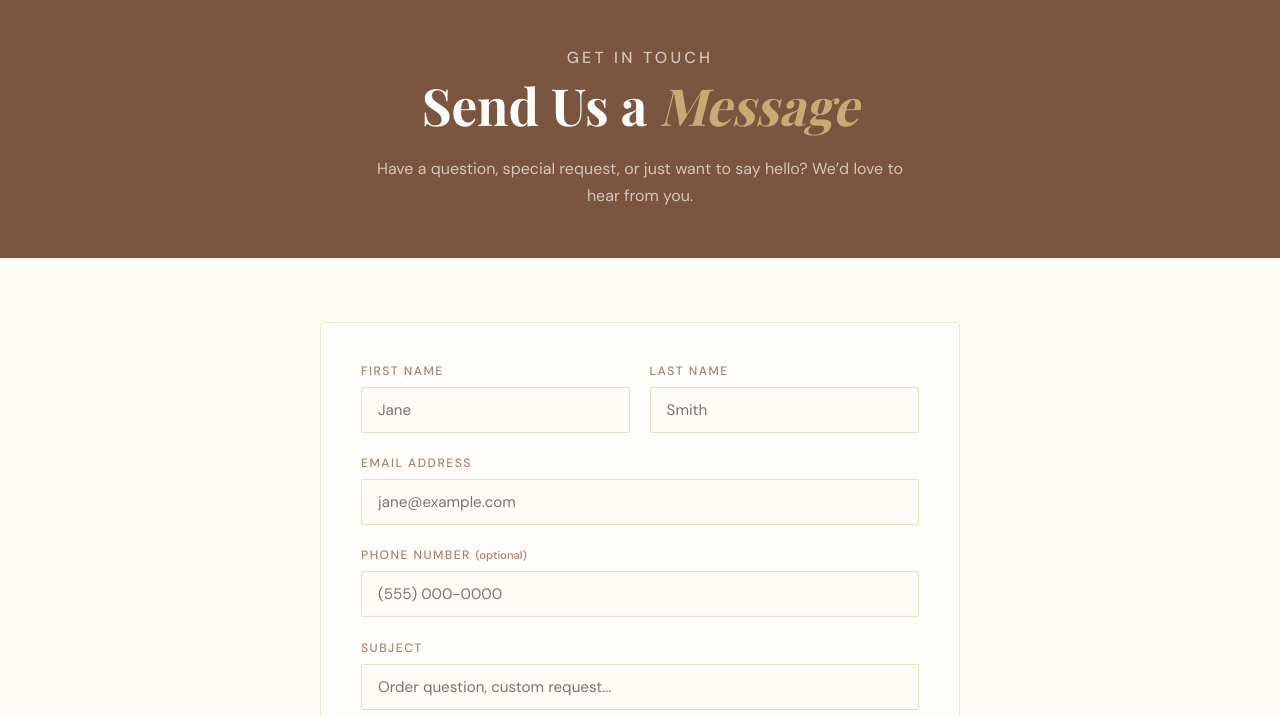
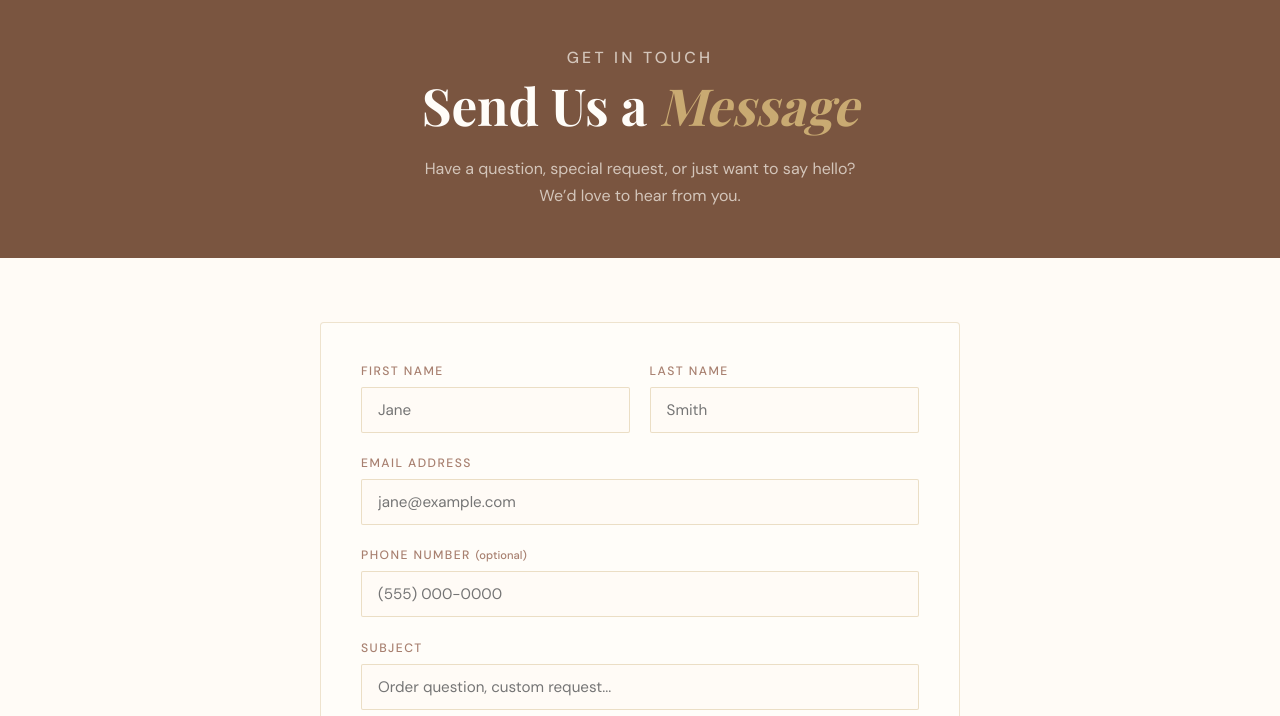
Before and after one commit to cynthiajones34/the_blessed_baker_and_son, a plain HTML site: page contact.html in a window 1280 px wide. Shown: the part 84-800 px from the top of the page. Drawn offline with nearby package versions, Linux system fonts and the light colour scheme; a web font is replaced by a local one.

Commit message:
Add line break to contact message paragraph

```diff
--- a/contact.html
+++ b/contact.html
@@ -139,7 +139,7 @@
 <div class="page-header">
   <p class="page-header-tag">Get In Touch</p>
   <h1>Send Us a <em>Message</em></h1>
-  <p>Have a question, special request, or just want to say hello? We&rsquo;d love to hear from you.</p>
+  <p>Have a question, special request, or just want to say hello? <br>We&rsquo;d love to hear from you.</p>
 </div>
 
 <div class="main">
```
